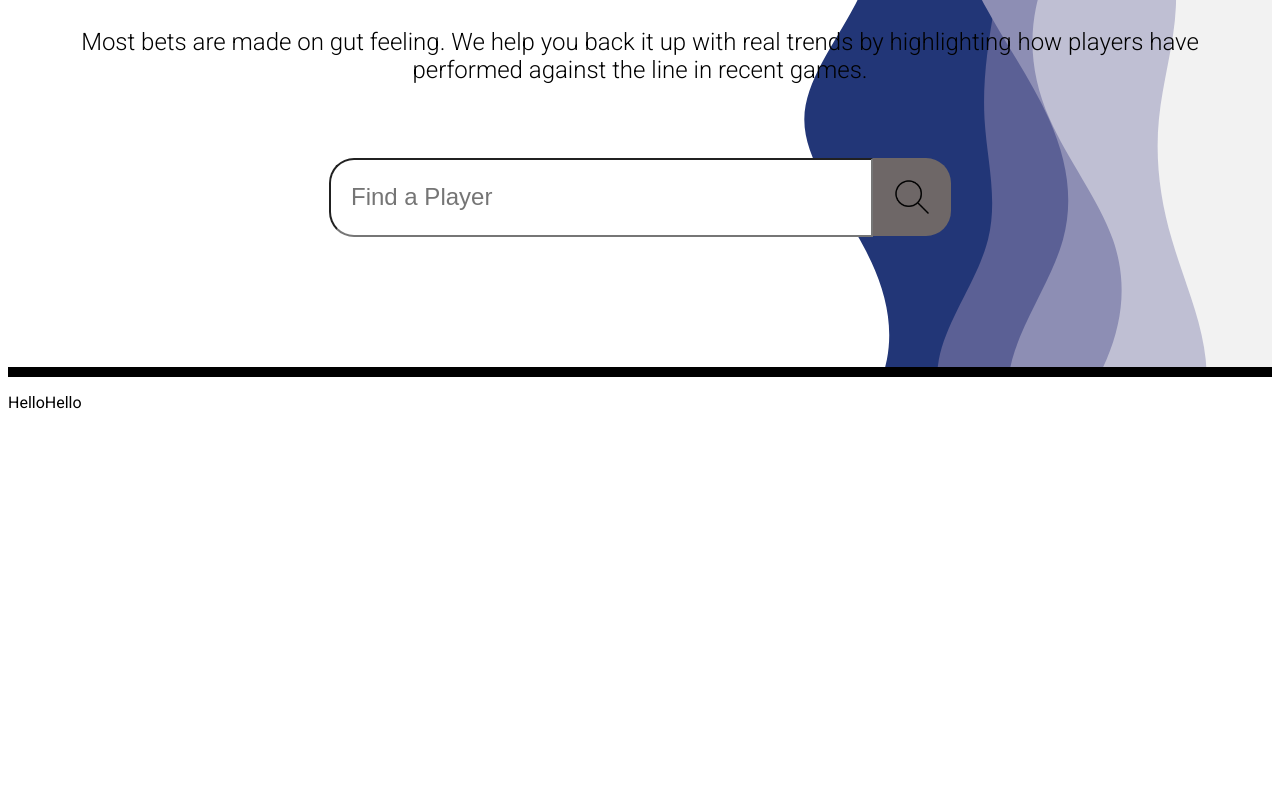
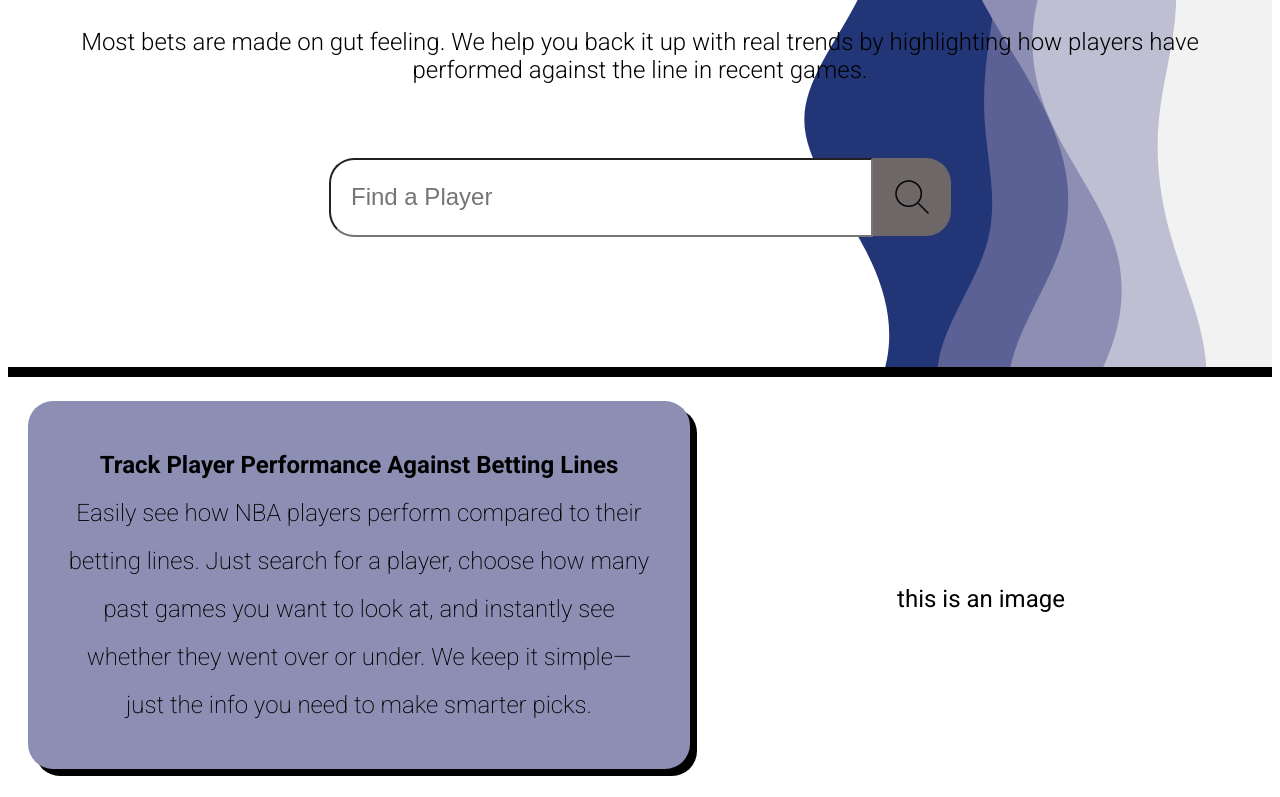
Before and after one commit to anthony-gudiel/ovr-undr, a React (Vite) app in the folder stat-finder/: page / in a window 1280 px wide. Shown: the part 501-1298 px from the top of the page. Before the commit the page ends 937 px from the top, so only its background shows below. Built offline with nearby package versions, Linux system fonts and the light colour scheme.

Commit message:
Completed and implemented info components on landing page (no images yet)

```diff
--- a/stat-finder/src/App.jsx
+++ b/stat-finder/src/App.jsx
@@ -1,6 +1,6 @@
 import { useState } from 'react'
 import Header from "./components/Header"
-import Landing from "./components/Landing"
+import Landing from "./components/LandingMain"
 
 function App() {
 
--- a/stat-finder/src/components/Landing.jsx
+++ /dev/null
@@ -1,23 +0,0 @@
-import "../styles/landing.css"
-import search from "../assets/search-icon.png"
-
-export default function Landing() {
-    return (
-        <main>
-            <div className="tagline">
-                <h1>Do yourself a favour by making more informed bets.</h1>
-                <h3>Most bets are made on gut feeling. We help you back it up with real trends by
-                highlighting how players have performed against the line in recent games.</h3>
-                <form>
-                    <input type="text" className="player-search" id="player-search" name="player-search" placeholder="Find a Player"/>
-                    <input type="image" src={search} alt="Submit" className="submit-button"/>
-                </form>
-            </div>
-
-            <div className="landing-container">
-                <p>Hello</p>
-                <p>Hello</p>
-            </div>
-        </main>
-    )
-}
--- /dev/null
+++ b/stat-finder/src/components/LandingInfo.jsx
@@ -0,0 +1,16 @@
+import '../styles/landingInfo.css'
+
+export default function LandingInfo (props) {
+    return (
+        <section>
+            <p className={ props.side ? 'text-side' : 'image-side'}>
+                <strong>{props.side ? props.headline : null}</strong> <br></br>
+                {props.side ? props.text : props.image}
+            </p>
+            <p className={ props.side ? 'image-side' : 'text-side'}>
+                <strong>{props.side ? null : props.headline}</strong> <br></br>
+                {props.side ? props.image : props.text}
+            </p>
+        </section>
+    )
+}
--- /dev/null
+++ b/stat-finder/src/components/LandingMain.jsx
@@ -0,0 +1,37 @@
+import "../styles/landingMain.css"
+import search from "../assets/search-icon.png"
+import LandingInfo from "./LandingInfo"
+
+export default function LandingMain() {
+    return (
+        <main>
+            <div className="tagline">
+                <h1>Do yourself a favour by making more informed bets.</h1>
+                <h3>Most bets are made on gut feeling. We help you back it up with real trends by
+                highlighting how players have performed against the line in recent games.</h3>
+                <form>
+                    <input type="text" className="player-search" id="player-search" name="player-search" placeholder="Find a Player"/>
+                    <input type="image" src={search} alt="Submit" className="submit-button"/>
+                </form>
+            </div>
+            <LandingInfo
+                headline='Track Player Performance Against Betting Lines'
+                text='Easily see how NBA players perform compared to their betting lines. Just search for a player, choose how many past games you want to look at, and instantly see whether they went over or under. We keep it simple—just the info you need to make smarter picks.'
+                side={true}
+                image='this is an image'
+            />
+            <LandingInfo
+                headline='Filter by Opponent, Minutes Played, and More'
+                text='Want to know how a player does against a specific team? Or only when they play heavy minutes? Use our filters to dig deeper. You can narrow results by opponent, minutes played, and other key stats, so you’re not just seeing raw numbers—you’re seeing the full picture.'
+                side={false}
+                image='this is an image'
+            />
+            <LandingInfo
+                headline='Visualize the Data with Clean, Interactive Graphs'
+                text="No need to stare at a spreadsheet. We turn the numbers into clear, interactive graphs so trends pop out at a glance. Whether you're researching for fantasy, betting, or just curious, you’ll get quick insights that make sense."
+                side={true}
+                image='this is an image'
+            />
+        </main>
+    )
+}
--- /dev/null
+++ b/stat-finder/src/styles/landingInfo.css
@@ -0,0 +1,26 @@
+section {
+    display: flex;
+    justify-content: center;
+    align-items: center;
+    flex-direction: row;
+    /* border: 10px solid black; */
+}
+
+p {
+    text-align: center;
+    /* border: 10px solid purple; */
+    width: 50%;
+    height: fit-content;
+    font-size: x-large;
+    border-radius: 25px;
+}
+
+.text-side {
+    background-color: #8d8eb4;
+    padding: 40px;
+    line-height: 2;
+    font-weight: 250;
+    box-shadow: 7px 7px;
+    margin-left: 20px;
+
+}
```
Also changed, not shown: stat-finder/src/styles/landingMain.css (renamed from stat-finder/src/styles/landing.css).
